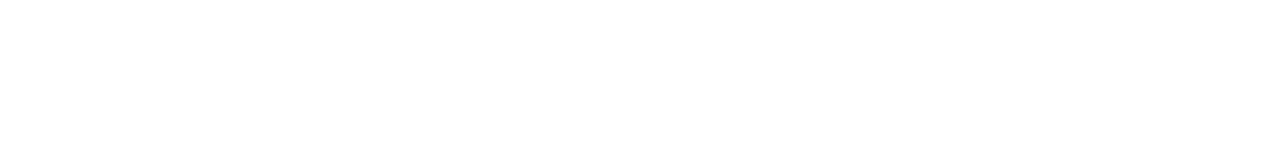
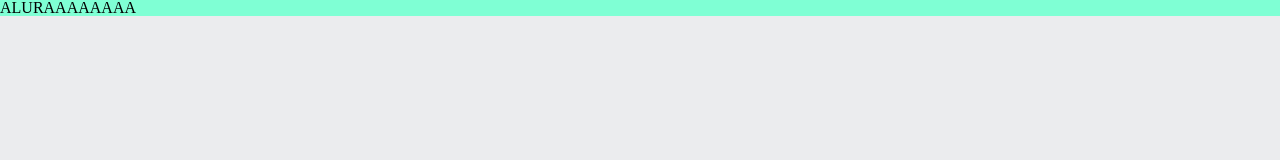
Before and after one commit to MatheusGrenat/alurabooks, a plain HTML site: page index.html in a window 1280 px wide. Drawn offline with Linux system fonts and the light colour scheme.

Commit message:
Acabou a aula 01

```diff
--- a/index.html
+++ b/index.html
@@ -5,8 +5,12 @@
     <meta http-equiv="X-UA-Compatible" content="IE=edge">
     <meta name="viewport" content="width=device-width, initial-scale=1.0">
     <title>Alura Books</title>
+    <link rel="stylesheet" href="reset.css">
+    <link rel="stylesheet" href="styles.css">
+
 </head>
 <body>
+    <h1>ALURAAAAAAAA</h1>
 
 </body>
 </html>
--- /dev/null
+++ b/reset.css
@@ -0,0 +1,48 @@
+/* http://meyerweb.com/eric/tools/css/reset/
+   v2.0 | 20110126
+   License: none (public domain)
+*/
+
+html, body, div, span, applet, object, iframe,
+h1, h2, h3, h4, h5, h6, p, blockquote, pre,
+a, abbr, acronym, address, big, cite, code,
+del, dfn, em, img, ins, kbd, q, s, samp,
+small, strike, strong, sub, sup, tt, var,
+b, u, i, center,
+dl, dt, dd, ol, ul, li,
+fieldset, form, label, legend,
+table, caption, tbody, tfoot, thead, tr, th, td,
+article, aside, canvas, details, embed,
+figure, figcaption, footer, header, hgroup,
+menu, nav, output, ruby, section, summary,
+time, mark, audio, video {
+	margin: 0;
+	padding: 0;
+	border: 0;
+	font-size: 100%;
+	font: inherit;
+	vertical-align: baseline;
+}
+/* HTML5 display-role reset for older browsers */
+article, aside, details, figcaption, figure,
+footer, header, hgroup, menu, nav, section {
+	display: block;
+}
+body {
+	line-height: 1;
+}
+ol, ul {
+	list-style: none;
+}
+blockquote, q {
+	quotes: none;
+}
+blockquote:before, blockquote:after,
+q:before, q:after {
+	content: '';
+	content: none;
+}
+table {
+	border-collapse: collapse;
+	border-spacing: 0;
+}
--- a/styles.css
+++ b/styles.css
@@ -0,0 +1,11 @@
+:root{
+    --cor-de-fundo: #EBECEE;
+}
+
+body{
+    background-color: var(--cor-de-fundo);
+}
+
+h1{
+    background-color: aquamarine;
+}
```
